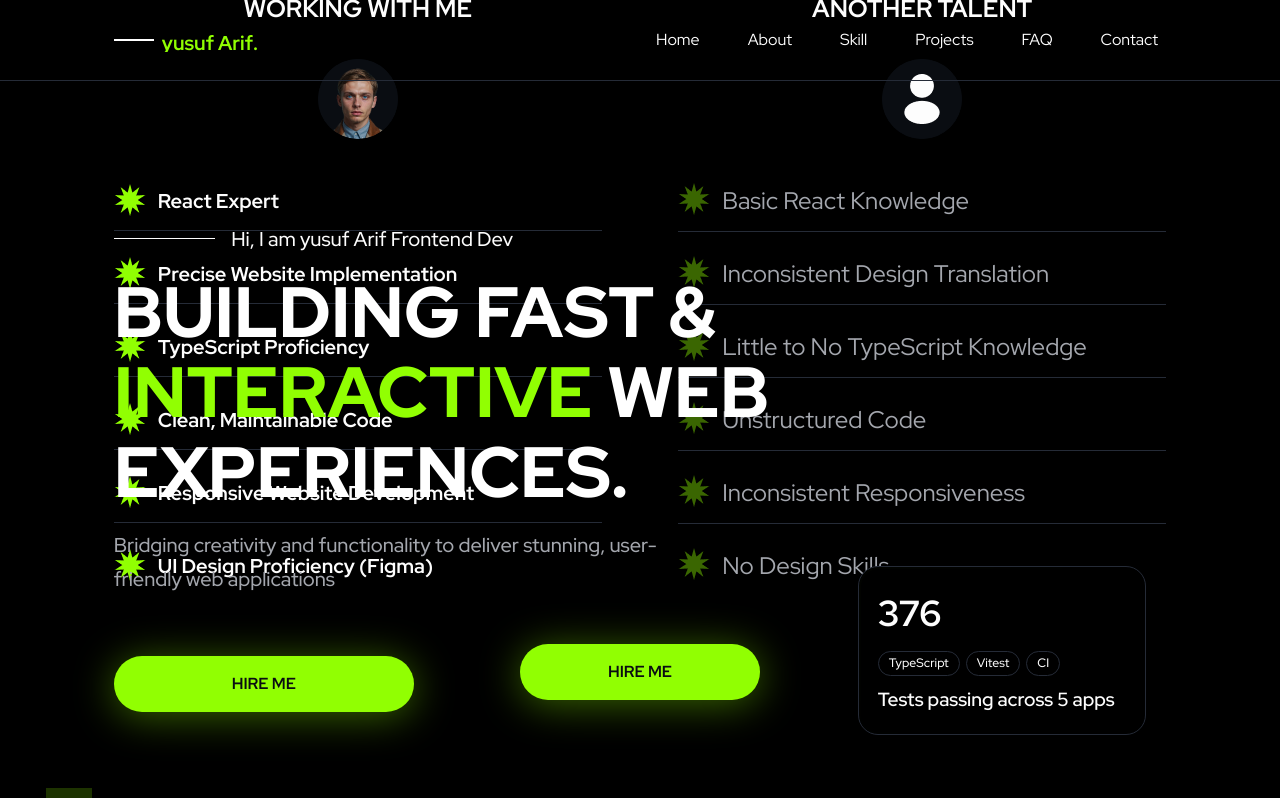
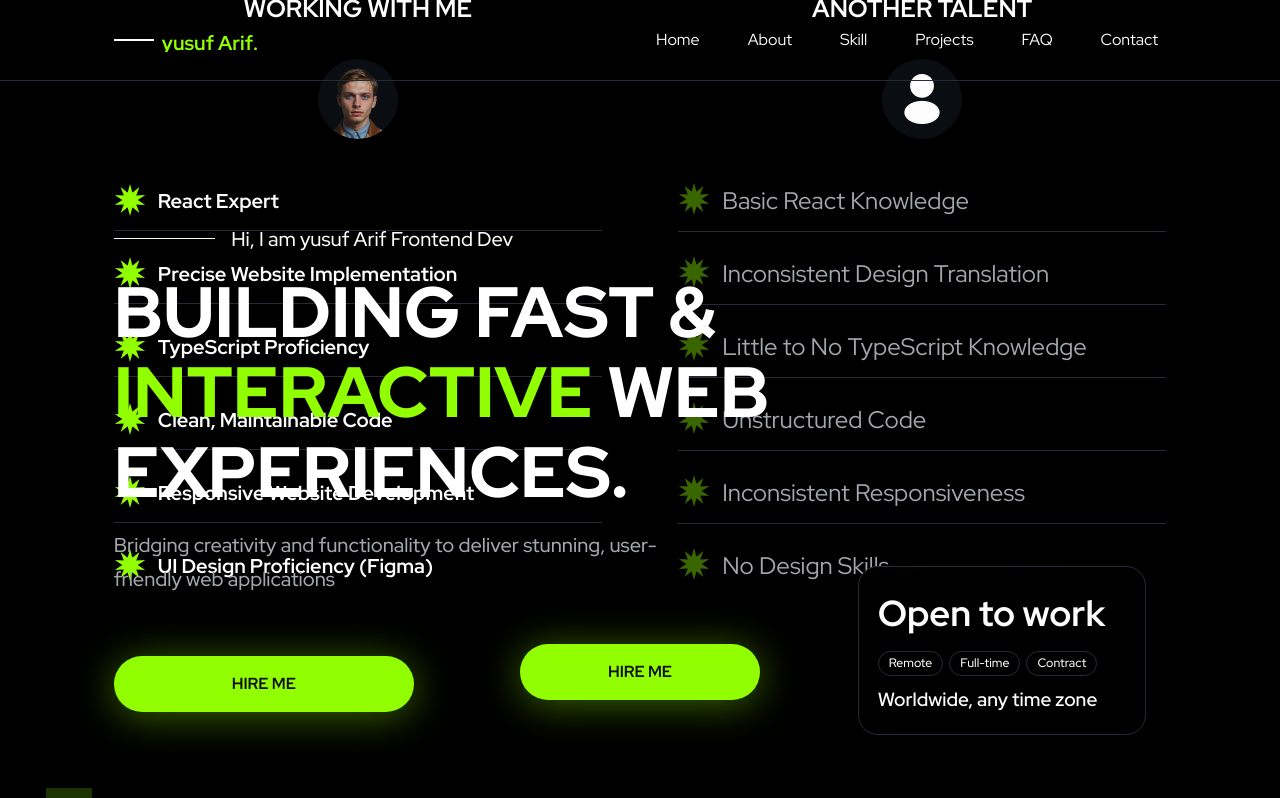
Before and after one commit to Yusuf-98/Portfolio-8, a Next.js app: page / in a window 1280 px wide. Shown: the top 798 px of the page. Built offline with nearby package versions, Linux system fonts and the light colour scheme.

Commit message:
change: hero availability card

```diff
--- a/components/ui/RatingCard.tsx
+++ b/components/ui/RatingCard.tsx
@@ -12,9 +12,9 @@ type RatingCardProps = {
   introDelay?: number;
 };
 
-const SCORE_TEXT = '376';
-const TAGS = ['TypeScript', 'Vitest', 'CI'];
-const CAPTION_TEXT = 'Tests passing across 5 apps';
+const SCORE_TEXT = 'Open to work';
+const TAGS = ['Remote', 'Full-time', 'Contract'];
+const CAPTION_TEXT = 'Worldwide, any time zone';
 const BORDER_DRAW_DURATION = 700;
 const CONTENT_START_DELAY = 0;
 const TYPE_SPEED = 50;
```
